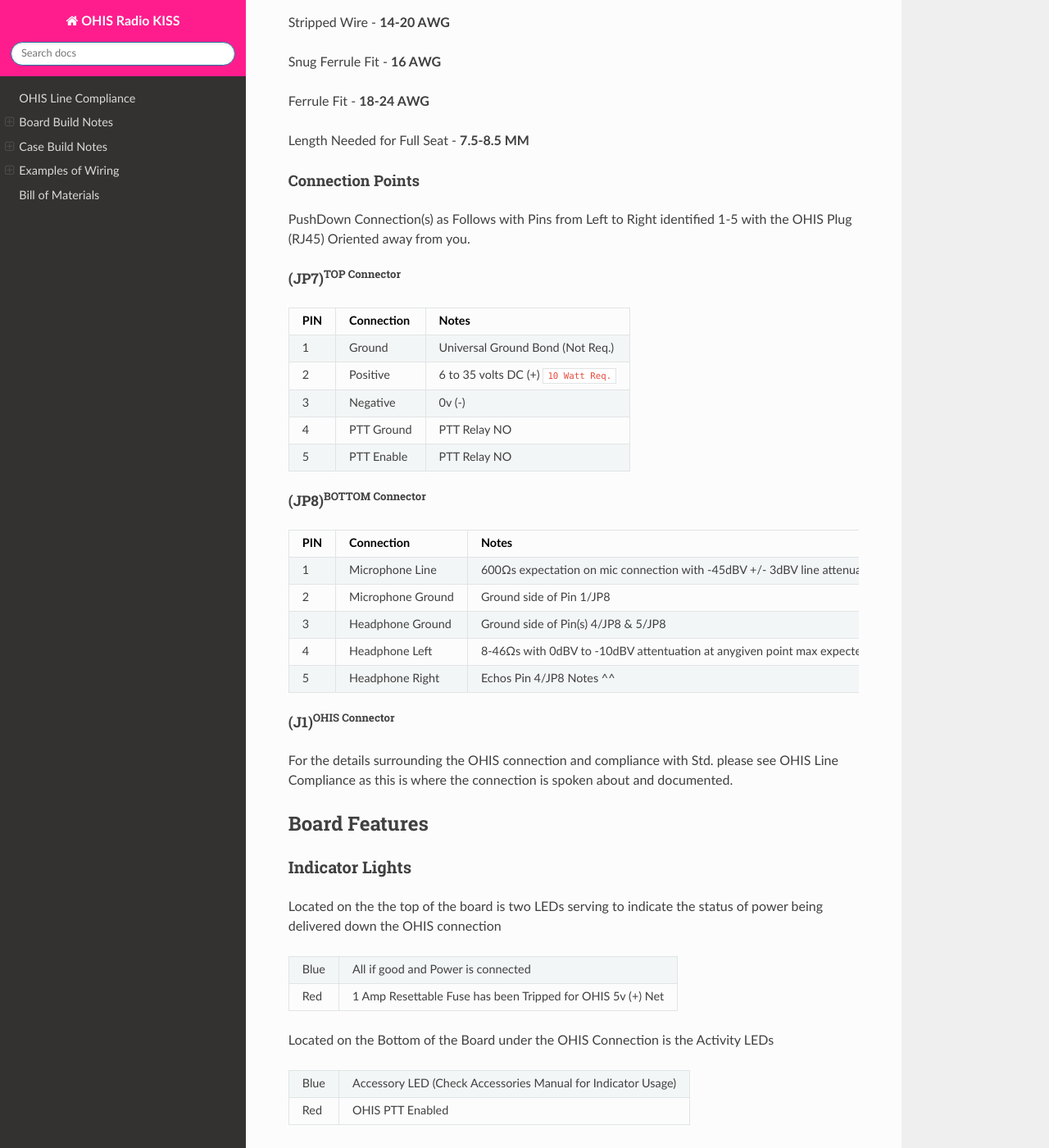
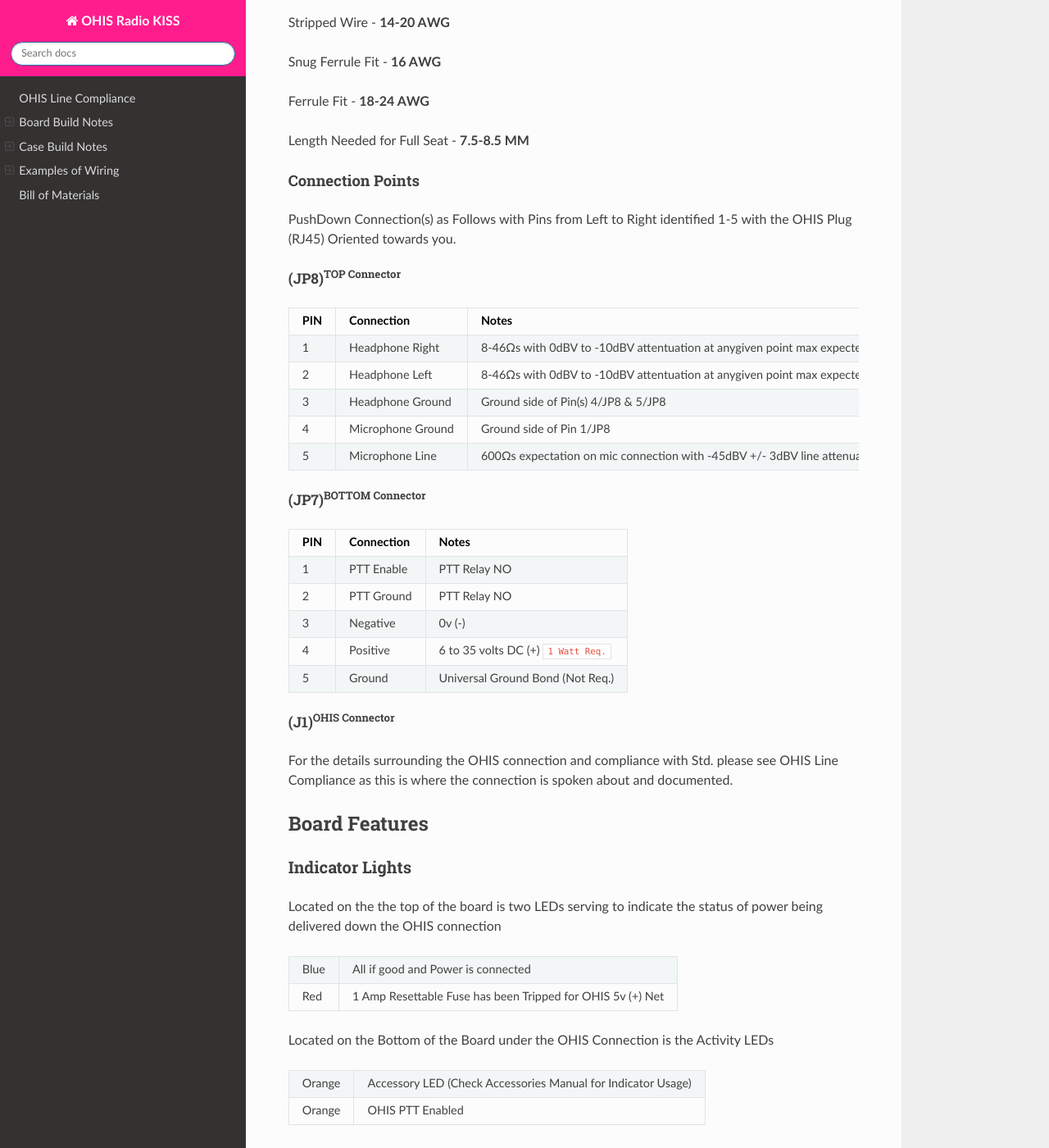
Before and after one commit to un-creatrix/OHIS-Radio_KISS, a Sphinx documentation site: the page built from docs/source/index.rst, in a window 1280 px wide and 1400 px high, scrolled down 762 px. Shown: the whole window at 82% size. Built offline with Sphinx 7.4.7 and the Read the Docs theme 3.1.0, drawn with Linux system fonts in a browser that asks for light colours; pages that are not in the unit, such as notebooks, are missing from menus.

Commit message:
Correct orientation of OHIS Plug in documentation

```diff
--- a/docs/source/index.rst
+++ b/docs/source/index.rst
@@ -39,39 +39,39 @@ Length Needed for Full Seat - **7.5-8.5 MM**
 
 Connection Points
 -----------------
-PushDown Connection(s) as Follows with Pins from Left to Right identified 1-5 with the OHIS Plug (RJ45) Oriented away from you.
+PushDown Connection(s) as Follows with Pins from Left to Right identified 1-5 with the OHIS Plug (RJ45) Oriented towards you.
 
-(JP7)\ :sup:`TOP Connector`
+(JP8)\ :sup:`TOP Connector`
+^^^^^^^^^^^^^^^^^^^^^^^^^^^^^^
++---+-------------------+----------------------------------------------------------------------------------------------+
+|PIN| Connection        | Notes                                                                                        |
++===+===================+==============================================================================================+
+| 1 | Headphone Right   | 8-46Ωs with 0dBV to -10dBV attentuation at anygiven point max expected                       |
++---+-------------------+----------------------------------------------------------------------------------------------+
+| 2 | Headphone Left    | 8-46Ωs with 0dBV to -10dBV attentuation at anygiven point max expected                       |
++---+-------------------+----------------------------------------------------------------------------------------------+
+| 3 | Headphone Ground  | Ground side of Pin(s) 4/JP8 & 5/JP8                                                          |
++---+-------------------+----------------------------------------------------------------------------------------------+
+| 4 | Microphone Ground | Ground side of Pin 1/JP8                                                                     |
++---+-------------------+----------------------------------------------------------------------------------------------+
+| 5 | Microphone Line   | 600Ωs expectation on mic connection with -45dBV +/- 3dBV line attenuation at any given point |
++---+-------------------+----------------------------------------------------------------------------------------------+
+
+(JP7)\ :sup:`BOTTOM Connector`
 ^^^^^^^^^^^^^^^^^^^^^^^^^^^
 +---+------------+---------------------------------------+
 |PIN| Connection | Notes                                 |
 +===+============+=======================================+
-| 1 | Ground     | Universal Ground Bond (Not Req.)      |
+| 1 | PTT Enable | PTT Relay NO                          |
 +---+------------+---------------------------------------+
-| 2 | Positive   | 6 to 35 volts DC (+) ``10 Watt Req.`` |
+| 2 | PTT Ground | PTT Relay NO                          |
 +---+------------+---------------------------------------+
 | 3 | Negative   | 0v (-)                                |
 +---+------------+---------------------------------------+
-| 4 | PTT Ground | PTT Relay NO                          |
+| 4 | Positive   | 6 to 35 volts DC (+) ``1 Watt Req.``  |
 +---+------------+---------------------------------------+
-| 5 | PTT Enable | PTT Relay NO                          |
+| 5 | Ground     | Universal Ground Bond (Not Req.)      |
 +---+------------+---------------------------------------+
-
-(JP8)\ :sup:`BOTTOM Connector`
-^^^^^^^^^^^^^^^^^^^^^^^^^^^^^^
-+---+-------------------+----------------------------------------------------------------------------------------------+
-|PIN| Connection        | Notes                                                                                        |
-+===+===================+==============================================================================================+
-| 1 | Microphone Line   | 600Ωs expectation on mic connection with -45dBV +/- 3dBV line attenuation at any given point |
-+---+-------------------+----------------------------------------------------------------------------------------------+
-| 2 | Microphone Ground | Ground side of Pin 1/JP8                                                                     |
-+---+-------------------+----------------------------------------------------------------------------------------------+
-| 3 | Headphone Ground  | Ground side of Pin(s) 4/JP8 & 5/JP8                                                          |
-+---+-------------------+----------------------------------------------------------------------------------------------+
-| 4 | Headphone Left    | 8-46Ωs with 0dBV to -10dBV attentuation at anygiven point max expected                       |
-+---+-------------------+----------------------------------------------------------------------------------------------+
-| 5 | Headphone Right   | Echos Pin 4/JP8 Notes ^^                                                                     |
-+---+-------------------+----------------------------------------------------------------------------------------------+
 
 (J1)\ :sup:`OHIS Connector`
 ^^^^^^^^^^^^^^^^^^^^^^^^^^^
@@ -93,11 +93,11 @@ Located on the the top of the board is two LEDs serving to indicate the status o
 
 Located on the Bottom of the Board under the OHIS Connection is the Activity LEDs
 
-+------+--------------------------------------------------------------+
-| Blue | Accessory LED (Check Accessories Manual for Indicator Usage) |
-+------+--------------------------------------------------------------+
-| Red  | OHIS PTT Enabled                                             |
-+------+--------------------------------------------------------------+
++---------+--------------------------------------------------------------+
+| Orange  | Accessory LED (Check Accessories Manual for Indicator Usage) |
++---------+--------------------------------------------------------------+
+| Orange  | OHIS PTT Enabled                                             |
++---------+--------------------------------------------------------------+
 
 Accessory Connection Pins
 =========================
```
